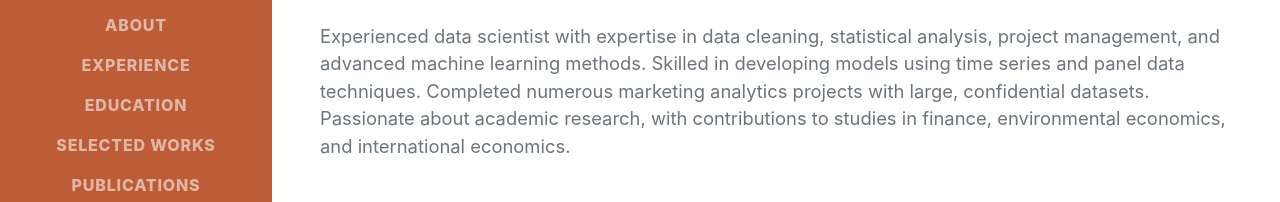
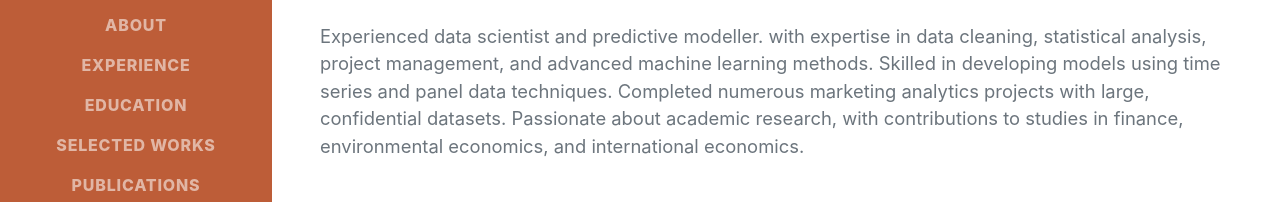
Before and after one commit to EmreTopalgokceli/emretopalgokceli.github.io, a plain HTML site: page index.html in a window 1280 px wide. Shown: the part 329-531 px from the top of the page. Drawn offline with nearby package versions, Linux system fonts and the light colour scheme; a web font is replaced by a local one.

Commit message:
Update index.html

```diff
--- a/index.html
+++ b/index.html
@@ -47,7 +47,7 @@
                         907 N 7TH STREET · LAFAYETTE, IN 49704 · (765) 746-9028 ·
                         <a href="mailto:etopalgokceli@gmail.com">etopalgokceli@gmail.com</a>
                     </div>
-                    <p class="lead mb-5">Experienced data scientist with expertise in data cleaning, statistical analysis, project management, and advanced machine learning methods. Skilled in developing models using time series and panel data techniques. Completed numerous marketing analytics projects with large, confidential datasets. Passionate about academic research, with contributions to studies in finance, environmental economics, and international economics. </p>
+                    <p class="lead mb-5">Experienced data scientist and predictive modeller. with expertise in data cleaning, statistical analysis, project management, and advanced machine learning methods. Skilled in developing models using time series and panel data techniques. Completed numerous marketing analytics projects with large, confidential datasets. Passionate about academic research, with contributions to studies in finance, environmental economics, and international economics. </p>
                     <div class="social-icons">
                         <a class="social-icon" href="https://www.linkedin.com/in/emre-topalgokceli/"><i class="fab fa-linkedin-in"></i></a>
                         <a class="social-icon" href="https://github.com/EmreTopalgokceli"><i class="fab fa-github"></i></a>
```
